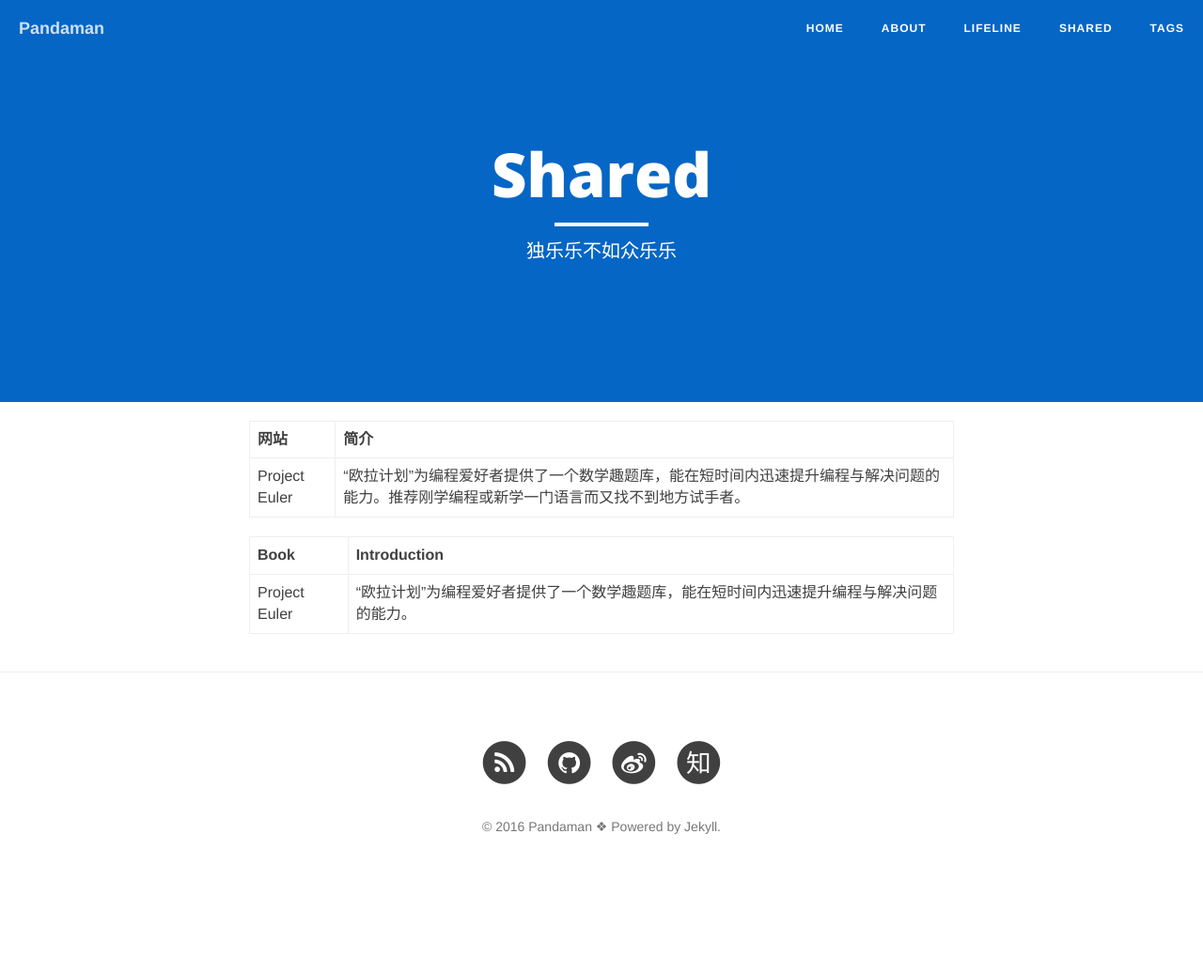
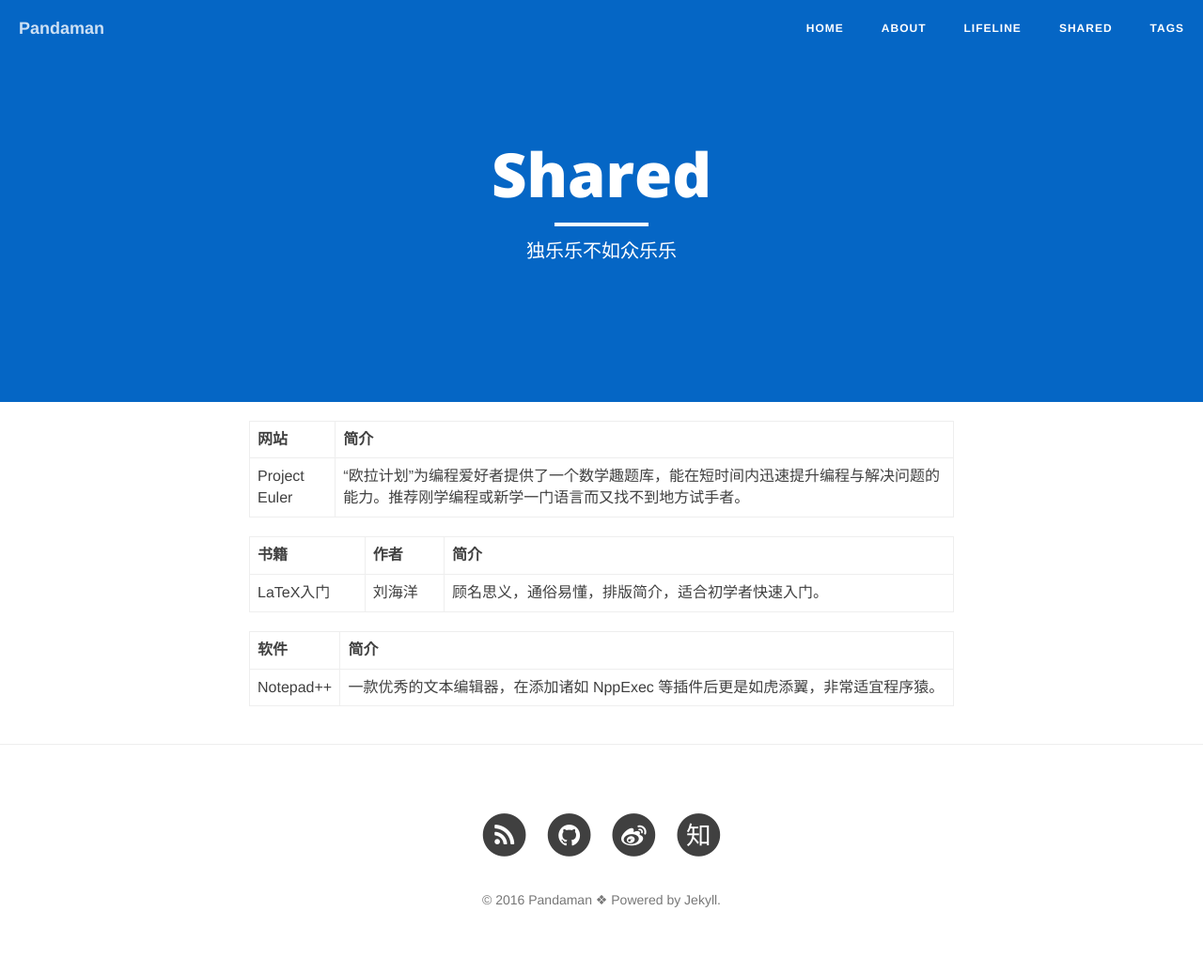
Before and after one commit to ceares/ceares.github.io, a Jekyll site: the page built from shared.md, in a window 1280 px wide. Shown: the whole page at 94% size. Built offline with Jekyll 4.4.1, drawn with Linux system fonts in a browser that asks for light colours; nearby versions of some CDN libraries; before the commit the page ends 958 px from its top, so only the background shows below that.

Commit message:
Update shared.md

```diff
--- a/shared.md
+++ b/shared.md
@@ -10,6 +10,10 @@
 :--|:--
 [Project Euler](https://projecteuler.net/archives)|“欧拉计划”为编程爱好者提供了一个数学趣题库，能在短时间内迅速提升编程与解决问题的能力。推荐刚学编程或新学一门语言而又找不到地方试手者。
 
-Book|Introduction
+书籍|作者|简介
+:--|:--|:--
+LaTeX入门|刘海洋|顾名思义，通俗易懂，排版简介，适合初学者快速入门。
+
+软件|简介
 :--|:--
-[Project Euler](https://projecteuler.net/archives)|“欧拉计划”为编程爱好者提供了一个数学趣题库，能在短时间内迅速提升编程与解决问题的能力。
+Notepad++|一款优秀的文本编辑器，在添加诸如 NppExec 等插件后更是如虎添翼，非常适宜程序猿。
```
